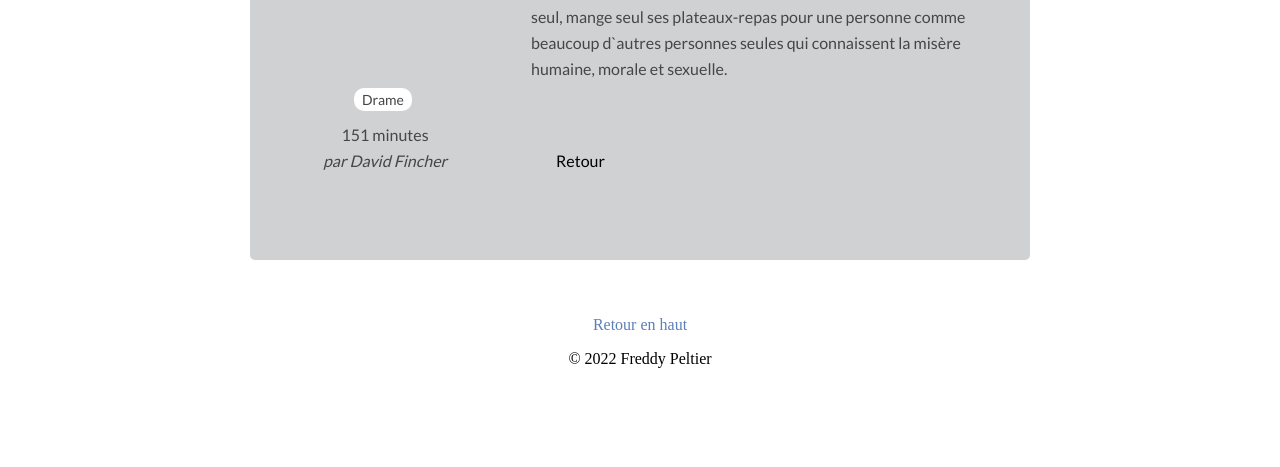
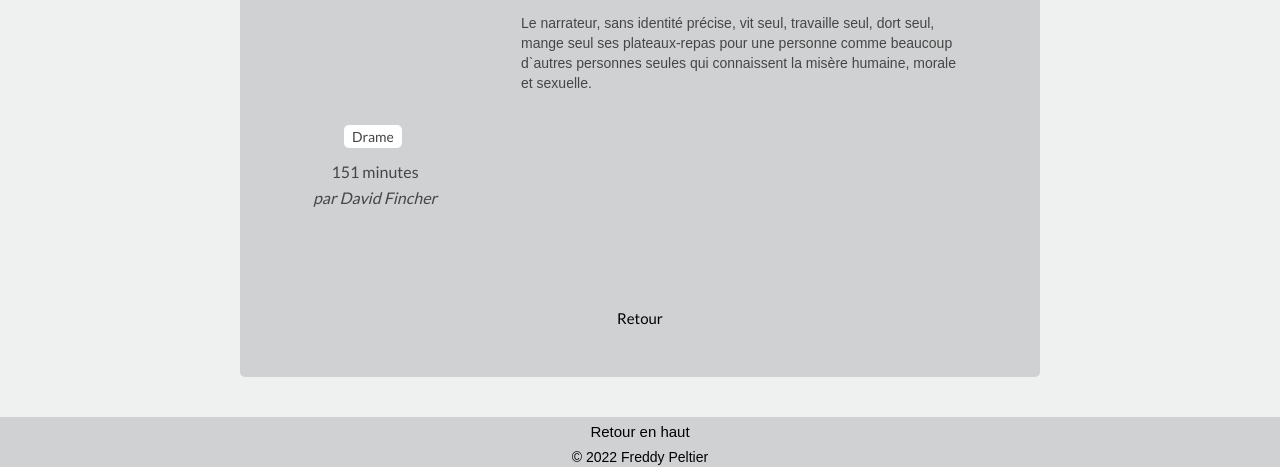
Before and after one commit to Freddy92i/Mediatheque, a PHP site: page /film.php?id=1 in a window 1280 px wide. Shown: the part 428-895 px from the top of the page. Before the commit the page ends 796 px from the top, so only its background shows below. Run offline with PHP 8.4, Linux system fonts and the light colour scheme; data comes from the database, SQL or seed files in the repository; both versions use the stored data as it was after the commit; style sheets or scripts are compiled from the project's sources; some libraries are stand-ins or nearby versions.

Commit message:
fix footer/ film php / add db / a faire add user process

```diff
--- a/admin/home.php
+++ b/admin/home.php
@@ -1,12 +1,10 @@
 
 <html>
   <head>
-    <link rel="stylesheet" href="../css/style.css" />
+    <link rel="stylesheet" href="../css/style.css">
   </head>
   <body>
-    <?php include "navbar.php" ?>
       <div class="sucess">
-        <h1 class="admin-h1">Bienvenue <?php echo $_SESSION['username']; ?>!</h1>
         <p class="admin-text" >C'est votre espace admin.</p>
         <ul class="admin-list" >
           <a class="admin-fonctions" href="adduser.php">ajouter un utilisateurs</a>&nbsp;&nbsp; | &nbsp;&nbsp;
--- a/app/connexionpdo.php
+++ b/app/connexionpdo.php
@@ -3,10 +3,10 @@
     {
         // On se connecte à la base de donnée inscription avec le compte
         // serveur
-         $bdd= new PDO('mysql:host=localhost;dbname=mediatheque','pfreddy','aden_pfreddy$2022',array(PDO::ATTR_ERRMODE => PDO::ERRMODE_EXCEPTION));
+        // $bdd= new PDO('mysql:host=localhost;dbname=mediatheque','pfreddy','aden_pfreddy$2022',array(PDO::ATTR_ERRMODE => PDO::ERRMODE_EXCEPTION));
 
         // Local
-        // $bdd= new PDO('mysql:host=localhost;dbname=mediatheque','root','root',array(PDO::ATTR_ERRMODE => PDO::ERRMODE_EXCEPTION));
+         $bdd= new PDO('mysql:host=localhost;dbname=mediatheque','root','root',array(PDO::ATTR_ERRMODE => PDO::ERRMODE_EXCEPTION));
 
     }
     catch(Exception $e)
--- /dev/null
+++ b/css/footer.css
@@ -0,0 +1,14 @@
+.footer{
+    background-color: #cfd1d2;
+}
+
+
+.footer-text-a{
+    margin: 0;
+    padding-bottom: 5px;
+    padding-top: 5px;
+}
+.footer-text-b{
+    margin: 0;
+
+}
--- a/css/effet.scss
+++ b/css/movie.css
@@ -10,7 +10,8 @@
 
 a {
   text-decoration: none;
-  color: #5C7FB8
+  color: #000000;
+  font-size: 15px;
 }
 
 a:hover {
@@ -31,8 +32,8 @@ a:hover {
 
 .blocfilm {
   margin: 0 auto;
-  width: 780px;
-  height: 640px;
+  width: 800px;
+  height: 720px;
   background: #cfd1d2;
   border-radius: 5px;
   position: relative;
@@ -61,6 +62,7 @@ a:hover {
 }
 .footer{
   text-align: center;
+  background-color: #cfd1d2;
 }
 
 .cover {
@@ -87,17 +89,16 @@ a:hover {
 .details {
 
   padding: 190px 0 0 280px;
-
-    span {
+}
+.details span {
   position: absolute;
   top: 3px;
   margin-left: 12px;
-      background: #C4AF3D;
+  background: #c4af3d;
   border-radius: 5px;
-      color: #544C21;
+  color: #544c21;
   font-size: 14px;
   padding: 0px 4px;
-    }
 }
 
 
@@ -121,7 +122,7 @@ a:hover {
 
 .tag {
   background: white;
-  border-radius: 10px;
+  border-radius: 5px;
   padding: 3px 8px;
   font-size: 14px;
   margin-right: 4px;
@@ -149,11 +150,11 @@ a:hover {
 #backhome{
   color: #000;
 }
-#retourmediatheque{
-  color: #000;
+.retourmediatheque{
+  width: fit-content;
+  margin: auto;
   position: relative;
-  top: 50px;
-  left: 25px;
+  top: 15%;
 }
 
 
--- a/css/style.css
+++ b/css/style.css
@@ -3,6 +3,7 @@
 }
 body{
     background-color: #eff0f0;
+    margin: 0;
 }
 
 .alert{
@@ -67,11 +68,11 @@ img#log-img{
 
 
 .navbar-hello {
-    display: flex;
-    color: #cdcdcd;
-    align-items: center;
-    position: relative;
-    right: 35px;
+  right: 35px;
+  display: flex;
+  color: #cdcdcd;
+  align-items: center;
+  position: relative;
 }
 
 #navbar-hello > span {
--- a/film.php
+++ b/film.php
@@ -1,8 +1,12 @@
 <html>
     <head>
-         <link rel="stylesheet" href="css/effet.scss">
+      <link rel="stylesheet" href="css/style.css">
+      <link rel="stylesheet" href="css/movie.css">
+      <link rel="stylesheet" href="css/footer.css">
+
     </head>
-<body>
+<body class="body-film">
+<?php include "navbar.php" ?>
 
 <?php
 include "app/connexionpdo.php";
@@ -30,11 +34,9 @@ $affichealt = $result[7]
 <div class="movie-card">
 
   <div class="blocfilm">
-
-  <a>
-    <img  class='cover' src=" <?php echo $affiche ?>" >
-  </a>
-
+    <a>
+      <img  class='cover' src=" <?php echo $affiche ?>" >
+    </a>
     <div class="hero">
       <img  class='heroalt' src=" <?php echo $affichealt ?>" >
 
@@ -47,34 +49,24 @@ $affichealt = $result[7]
       </div> <!-- end details -->
 
     </div> <!-- end hero -->
-
     <div class="description">
 
       <div class="column1">
         <span class="tag"><?php echo $categorie ?></span>
         <div class="duree"><?php  echo $duree ?> minutes </div>
         <div class="realisateur">par  <?php  echo $realisateur ?></div>
-
-
       </div> <!-- end column1 -->
 
       <div class="column2">
-
         <p><?php echo $resume ?></p>
 
-
-
-        <div class="retourmediatheque">
-	  <a id="retourmediatheque" href="mediatheque.php" > Retour </a>
-	</div>
-
-
-      </div> <!-- end column2 -->
     </div> <!-- end description -->
 
+	</div>
+    <div class="retourmediatheque">
+	    <a id="btn-retour" href="mediatheque.php" > Retour </a>
     </div>
-
-
+    </div>
 
   </div> <!-- end container -->
 </div> <!-- end movie-card -->
--- a/footer.php
+++ b/footer.php
@@ -1,4 +1,9 @@
+<header>
+    <link rel="stylesheet" href="css/footer.css">
+</header>
+
 <footer class="footer">
-    <p ><a href="#">Retour en haut</a></p>
-    <p>© 2022 Freddy Peltier</p>
+    <p class="footer-text-a"><a href="#" style="text-decoration: none; color: black;">
+    Retour en haut</a></p>
+    <p class="footer-text-b">© 2022 Freddy Peltier</p>
 </footer>
--- a/index.php
+++ b/index.php
@@ -2,6 +2,8 @@
 <head>
     <meta http-equiv="Content-Type" content="text/html; charset=utf-8" />
     <link rel="stylesheet" href="css/style.css">
+    <link rel="stylesheet" href="css/footer.css">
+
 
 </head>
 <html lang="fr">
--- a/log.php
+++ b/log.php
@@ -3,8 +3,10 @@
 <head >
     <link rel="stylesheet" href="css/log.css">
 	<link rel="stylesheet" href="css/style.css">
+	<link rel="stylesheet" href="css/footer.css">
+
 </head>
-<body class="body-log" style="background-color:rgb(49, 49, 49) ; margin: auto">
+<body class="body-log" style="margin: auto">
 <?php include "navbar.php" ?>
 <?php
 session_start();
@@ -59,7 +61,7 @@ if(isset($_SESSION['message'])) {
 					<label for="check"><span class="icon"></span> Rester connecté ?</label>
 				</div>
 				<div class="group">
-					<input type="submit" class="button" value="Sign In">
+					<input type="submit" class="button" value="Se Connecter">
 				</div>
 				<div class="hr"></div>
 				<div class="foot-lnk-si">
--- a/mediatheque.php
+++ b/mediatheque.php
@@ -1,8 +1,9 @@
 <!DOCTYPE html xmlns="http://www.w3.org/1999/xhtml">
 <html lang="fr">
 <link rel="stylesheet" href="https://use.fontawesome.com/releases/v5.6.3/css/all.css" integrity="sha384-UHRtZLI+pbxtHCWp1t77Bi1L4ZtiqrqD80Kn4Z8NTSRyMA2Fd33n5dQ8lWUE00s/" crossorigin="anonymous">
-<link rel="stylesheet" href="css/Log.css"
->
+<link rel="stylesheet" href="css/Log.css">
+<link rel="stylesheet" href="css/footer.css">
+
 
 
 <?php include "style.php" ?>
--- a/navbar.php
+++ b/navbar.php
@@ -1,5 +1,5 @@
 <head>
-<link rel="stylesheet" href="/css/style.css">
+    <link rel="stylesheet" href="/css/style.css">
 </head>
 <body>
     <nav style="background-color:#848484" >
--- a/traitement/cnxsucces.php
+++ b/traitement/cnxsucces.php
@@ -21,4 +21,3 @@
     </div>
   </body>
 </html>
-<?php include "footer.php" ?>
```
Also changed, not shown: admin/adduser.php (+5 -2 lines), css/film.css (+6 -1 lines), css/log.css (+24 -19 lines), database/mediatheque.sql (+24 -25 lines), traitement/adduser-process.php (+20 -19 lines). Lines whose indentation alone changed are shown as unchanged.
